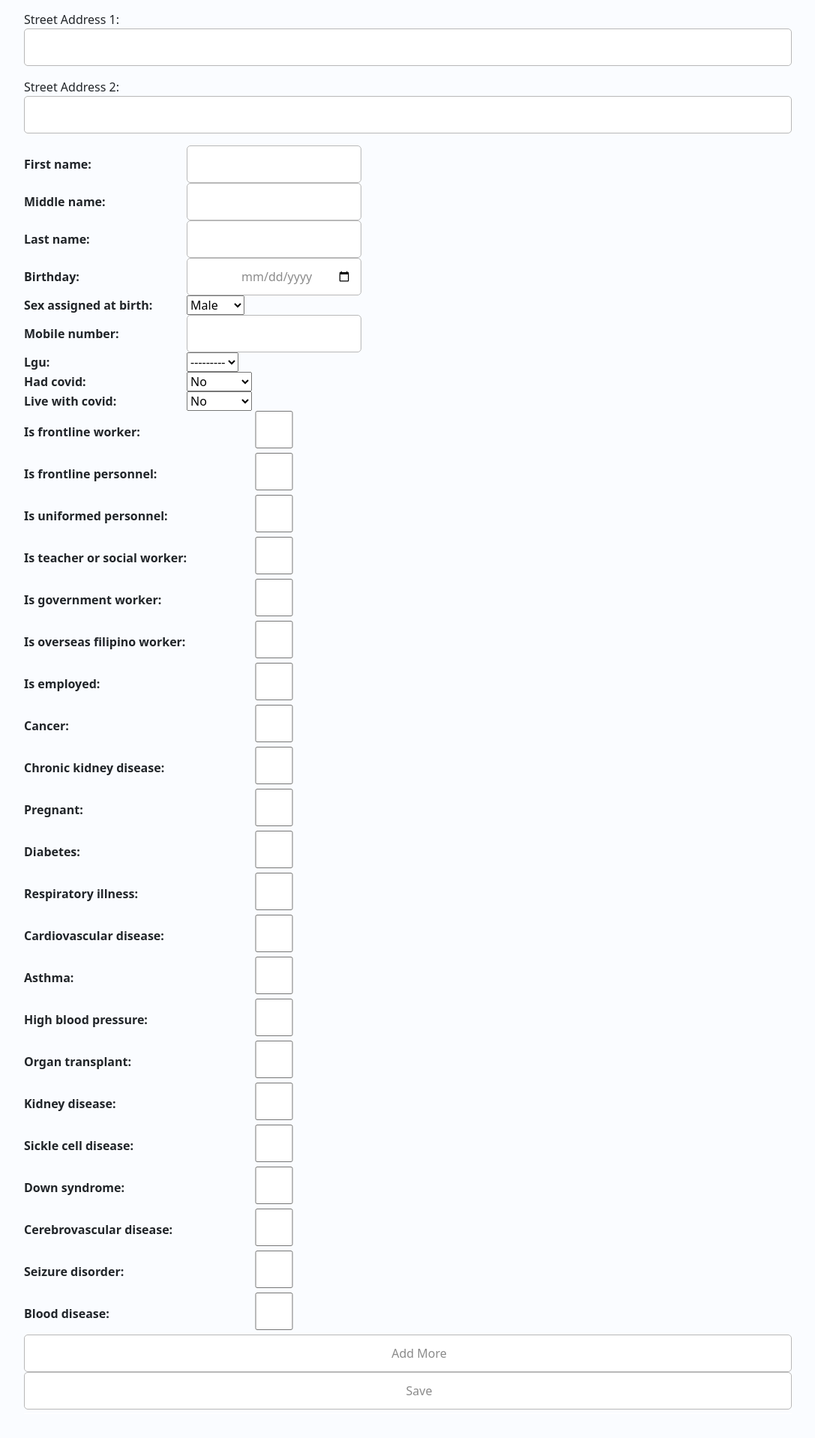
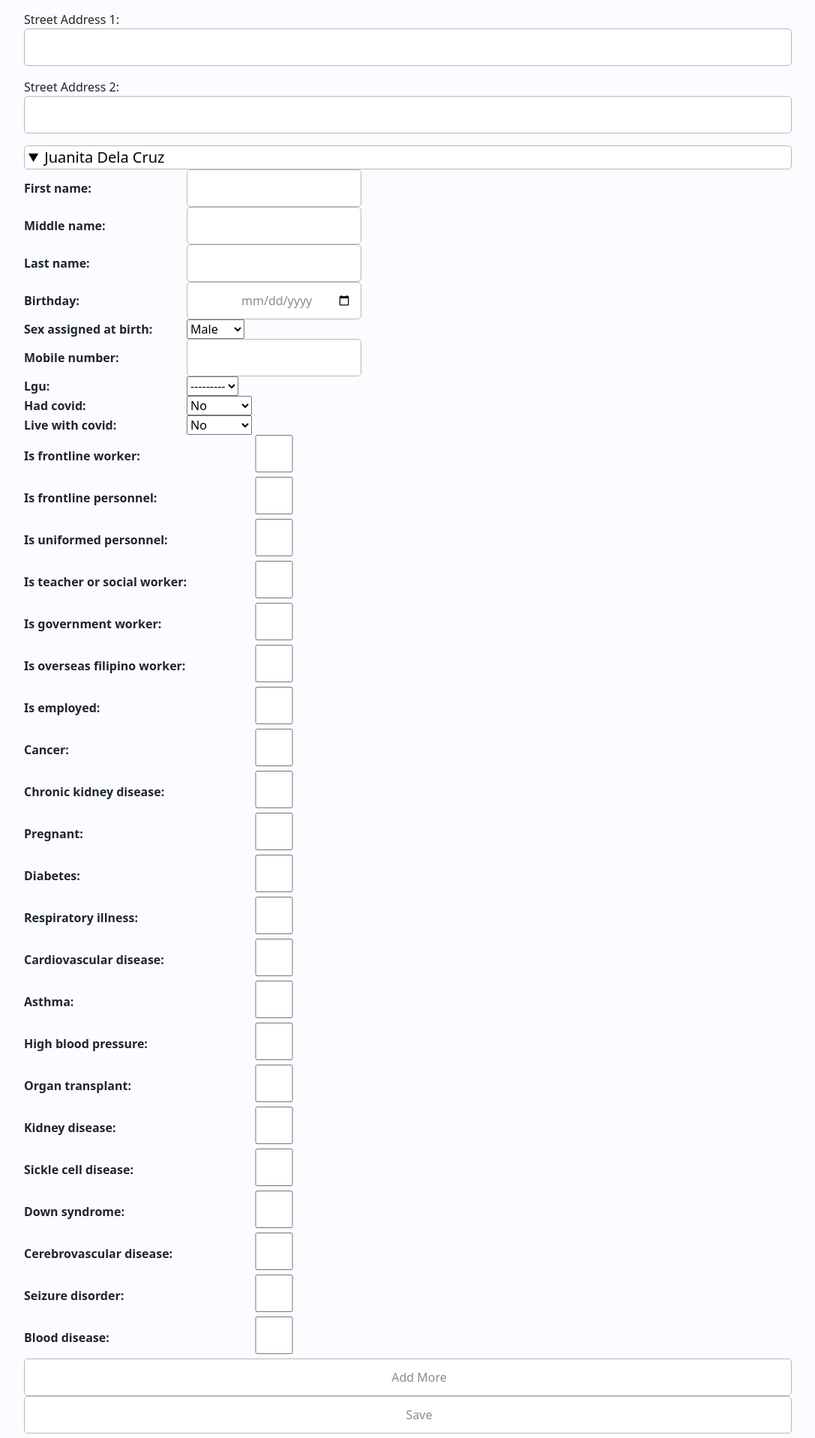
Before and after one commit to baguioni/vaccuna, a Django app: page /register-household in a window 1280 px wide. Shown: the part 760-2678 px from the top of the page at 75% size, without its empty margins (96-1183 px from the left). Before the commit the page ends 2640 px from the top, so only its background shows below. Run offline with Django 3.2, Linux system fonts and the light colour scheme; data that the repository does not hold is empty; some libraries are stand-ins or nearby versions.

Commit message:
Update: Household Form

```diff
--- a/templates/householdForm.html
+++ b/templates/householdForm.html
@@ -1,7 +1,29 @@
 {% extends "registrationForm.html" %}
+{% load static %}
+    <link rel="stylesheet" href="{% static 'css/style.css' %}">
+    <link href="https://cdn.jsdelivr.net/npm/bootstrap@5.0.0-beta2/dist/css/bootstrap.min.css" rel="stylesheet" integrity="sha384-BmbxuPwQa2lc/FVzBcNJ7UAyJxM6wuqIj61tLrc4wSX0szH/Ev+nYRRuWlolflfl" crossorigin="anonymous">
 {% block content %}
     {{ formset.management_form }}
 
+<style>
+    summary {
+        text-indent: 5px;
+        font-size: 20px;
+        width: 100%;
+        border: 1px solid #b8b8b8;
+        border-radius: 5px;
+        outline: none;
+        background: #fff;
+        color: #000;
+    }
+
+
+</style>
+
+    <details open>
+        <summary>Juanita Dela Cruz</summary>
+
+        <div id="test">
             <div id="form_set">
                 {% for form in formset.forms %}
                     {{form.non_field_errors}}
@@ -11,6 +33,9 @@
                     </table>
                 {% endfor %}
             </div>
+        </div>
+    </details>
+
     <input type="button" value="Add More" id="add_more">
     <div id="empty_form" style="display:none">
         <table class='no_error'>
```
Lines whose indentation alone changed are shown as unchanged.
